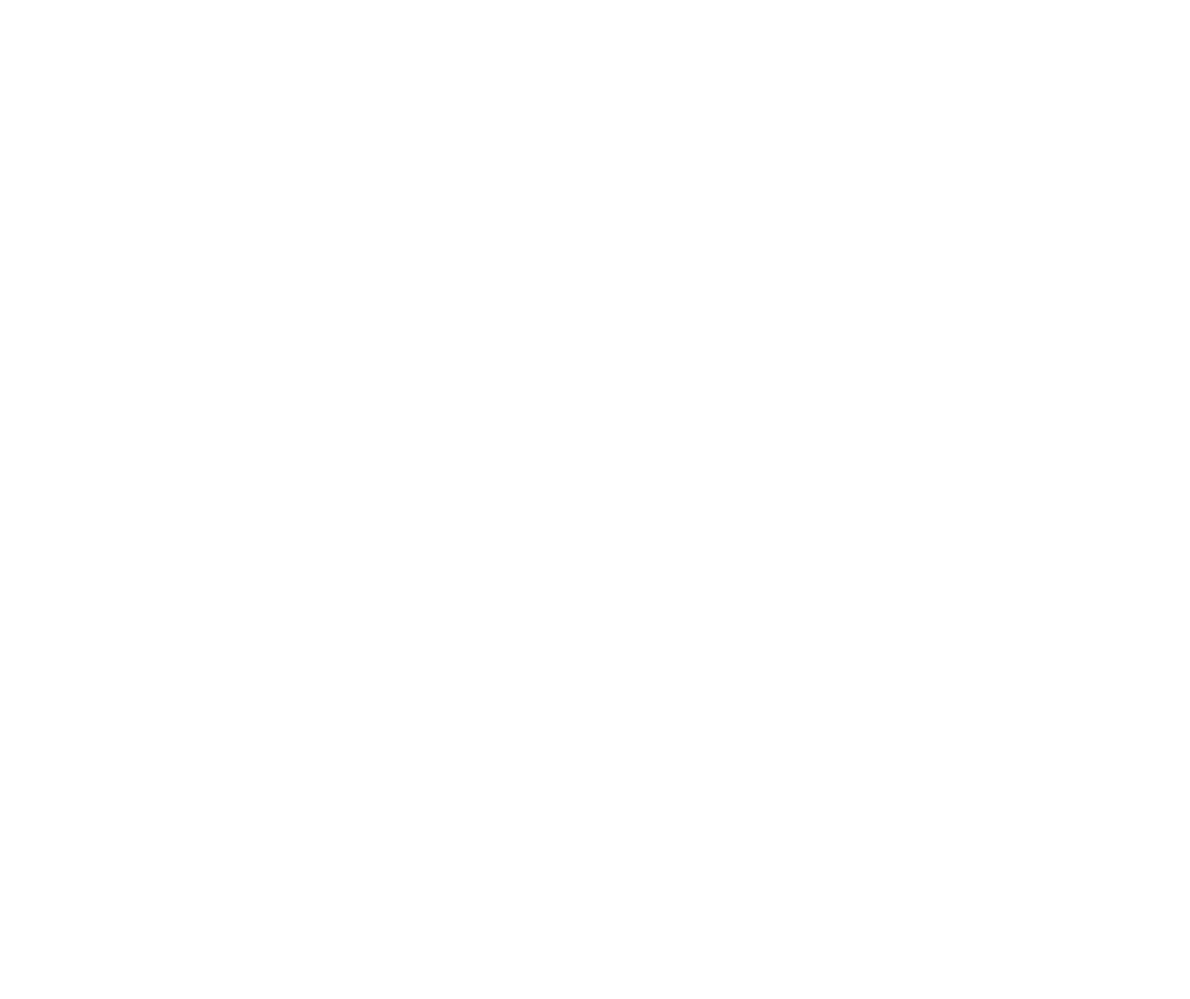
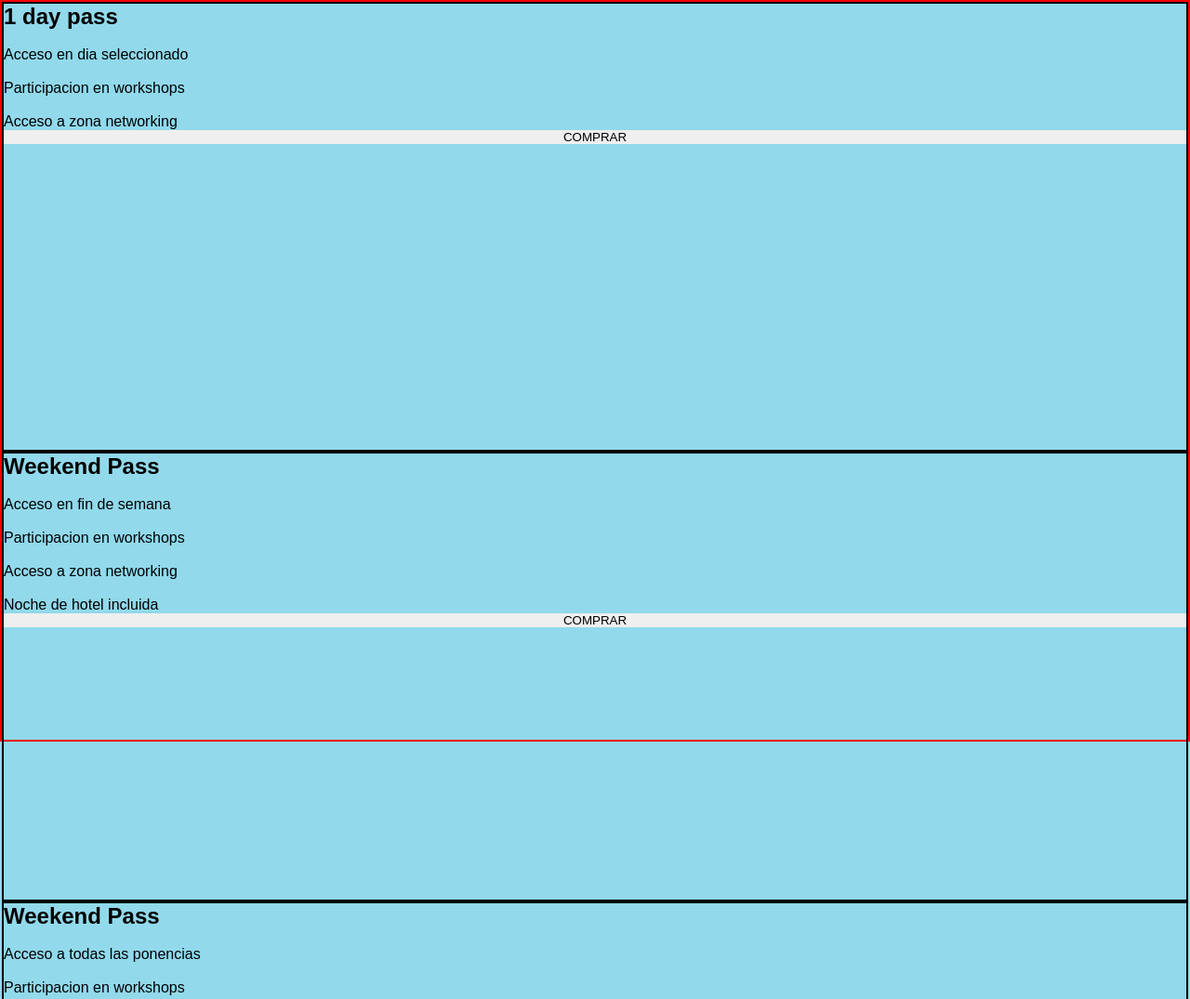
Before and after one commit to JuanSebastianRey/practicaModeladoEnCaja, a plain HTML site: page index.html in a window 1280 px wide. Shown: the top 1075 px of the page at 93% size. Before the commit the page ends 800 px from the top, so only its background shows below. Drawn offline with Linux system fonts and the light colour scheme.

Commit message:
feat: :construction: Se agregaron nuevas variables

```diff
--- a/css/style.css
+++ b/css/style.css
@@ -1,5 +1,21 @@
 *{
     margin: 0;
     padding: 0;
-    background: whitesmoke;
 }
+body{
+    background:#91d9eb;
+    height: 99.2vh;
+    width: auto;
+    border: 2px solid red;
+    font-family: Arial, Helvetica, sans-serif;
+}
+.item{
+    display: flex;
+    flex-flow: column wrap;
+    height: 480px;
+    border: 2px solid black;
+    width: auto;
+}
+button{
+    border-style: none;
+}
--- a/index.html
+++ b/index.html
@@ -3,9 +3,14 @@
 <head>
     <meta charset="UTF-8">
     <meta name="viewport" content="width=device-width, initial-scale=1.0">
+    <link rel="stylesheet" href="css/style.css">
     <title>Document</title>
 </head>
 <body>
-
+    <section>
+        <div class="item"><h1>1 day pass</h1><br><p>Acceso en  dia seleccionado</p><br><p>Participacion en workshops</p><br><p>Acceso a zona networking</p><button>COMPRAR</button></div>
+        <div class="item"><h1>Weekend Pass</h1><br><p>Acceso en fin de semana</p><br><p>Participacion en workshops</p><br><p>Acceso a zona networking</p><br><p>Noche de hotel incluida</p><button>COMPRAR</button></div>
+        <div class="item"><h1>Weekend Pass</h1><br><p>Acceso a todas las ponencias</p><br><p>Participacion en workshops</p><br><p>Acceso a zona networking</p><br><p>Noche de hotel incluida</p><br><p>Lunch de bienvenida</p><button>COMPRAR</button></div></div>
+    </section>
 </body>
 </html>
```
